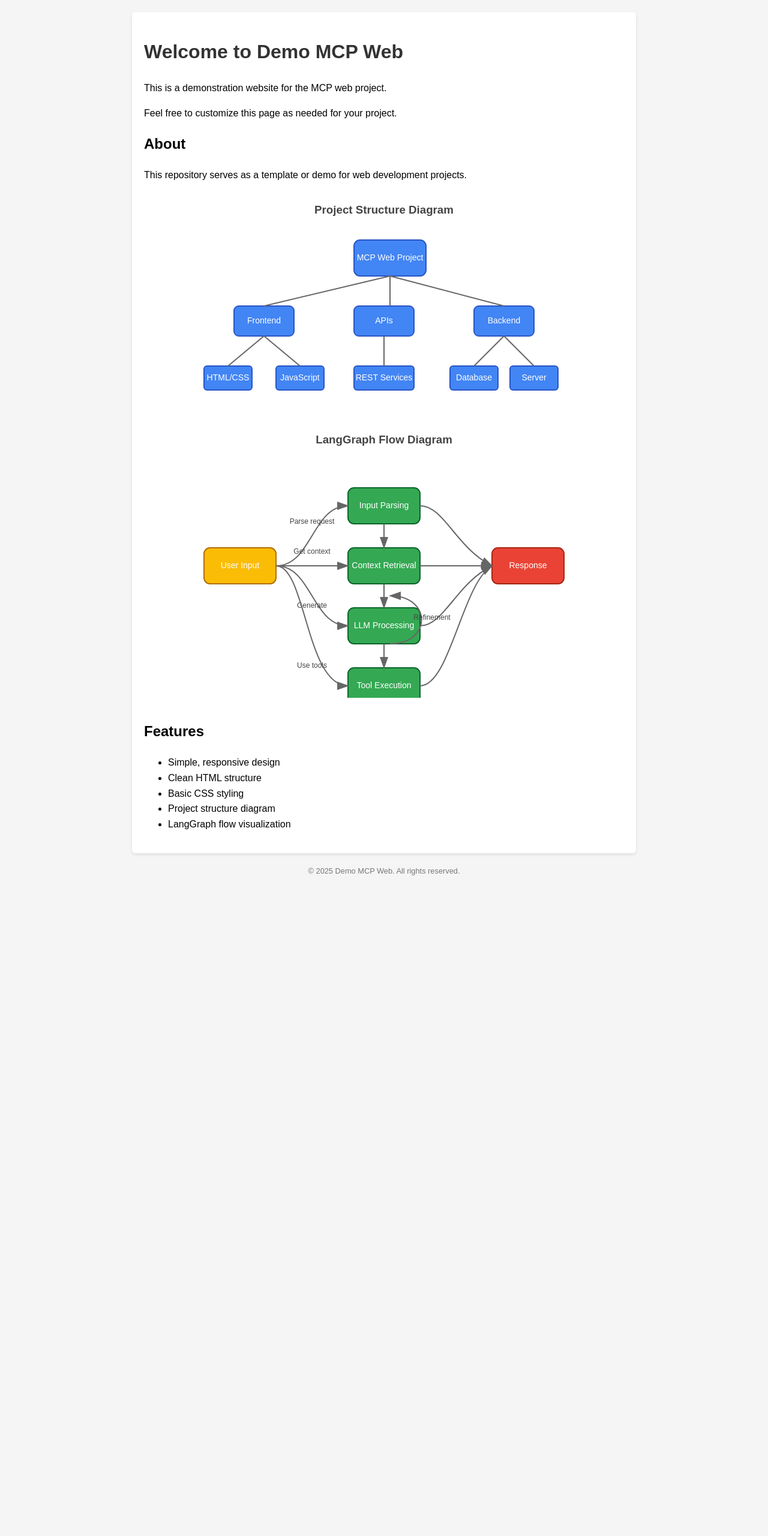
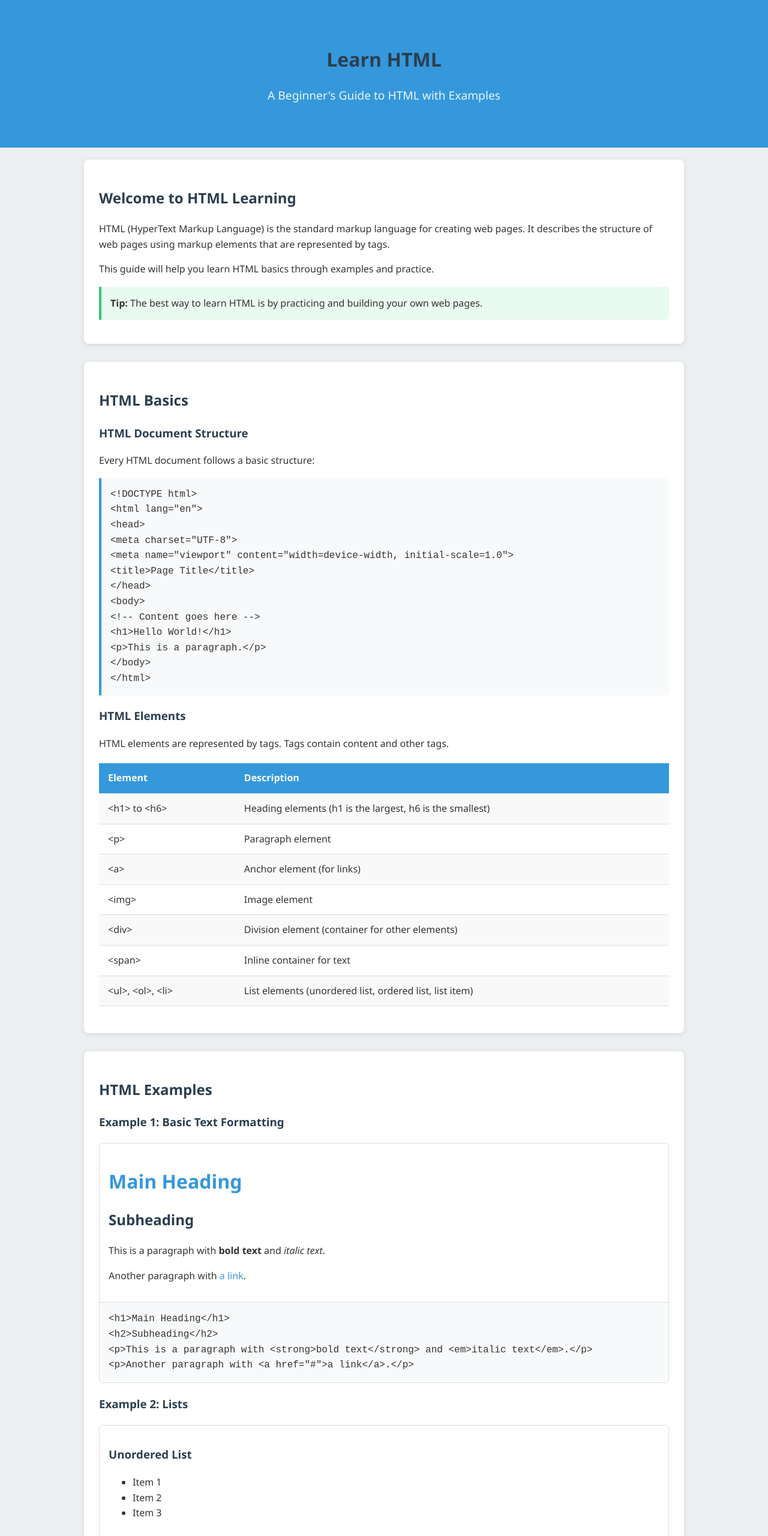
Before and after one commit to asipbajrami/demo-mcp-web, a plain HTML site: page index.html in a window 1280 px wide. Shown: the top 2560 px of the page at 60% size. Before the commit the page ends 1496 px from the top, so only its background shows below. Drawn offline with Linux system fonts and the light colour scheme.

Commit message:
Change page to HTML learning guide with examples

```diff
--- a/index.html
+++ b/index.html
@@ -3,224 +3,417 @@
 <head>
     <meta charset="UTF-8">
     <meta name="viewport" content="width=device-width, initial-scale=1.0">
-    <title>Demo MCP Web</title>
+    <title>Learn HTML - Beginner's Guide</title>
     <style>
+        :root {
+            --primary-color: #3498db;
+            --secondary-color: #2ecc71;
+            --accent-color: #f39c12;
+            --dark-color: #2c3e50;
+            --light-color: #ecf0f1;
+            --text-color: #333;
+            --code-bg: #f8f9fa;
+        }
+
         body {
-            font-family: Arial, sans-serif;
+            font-family: 'Segoe UI', Tahoma, Geneva, Verdana, sans-serif;
             line-height: 1.6;
             margin: 0;
-            padding: 20px;
-            background-color: #f5f5f5;
+            padding: 0;
+            color: var(--text-color);
+            background-color: var(--light-color);
         }
-        .container {
-            max-width: 800px;
-            margin: 0 auto;
-            background-color: white;
-            padding: 20px;
-            border-radius: 5px;
-            box-shadow: 0 2px 5px rgba(0,0,0,0.1);
-        }
-        h1 {
-            color: #333;
-        }
-        footer {
-            margin-top: 20px;
-            text-align: center;
-            font-size: 0.8em;
-            color: #777;
-        }
-        .diagram-container {
-            margin: 30px 0;
+
+        header {
+            background-color: var(--primary-color);
+            color: white;
+            padding: 2rem 0;
             text-align: center;
         }
-        .diagram-node {
-            fill: #4285f4;
-            stroke: #2a56c6;
-            stroke-width: 2;
+
+        .container {
+            max-width: 1000px;
+            margin: 0 auto;
+            padding: 20px;
         }
-        .diagram-text {
-            font-family: Arial, sans-serif;
-            font-size: 14px;
-            fill: white;
-            text-anchor: middle;
-            dominant-baseline: middle;
+
+        h1, h2, h3 {
+            color: var(--dark-color);
         }
-        .diagram-line {
-            stroke: #666;
-            stroke-width: 2;
+
+        h1 {
+            margin-bottom: 0.5rem;
         }
-        .diagram-heading {
-            margin-bottom: 15px;
-            color: #444;
+
+        .tagline {
+            font-size: 1.2rem;
+            opacity: 0.9;
         }
-        .langgraph-node {
-            fill: #34a853;
-            stroke: #0d652d;
-            stroke-width: 2;
+
+        .section {
+            background-color: white;
+            border-radius: 8px;
+            box-shadow: 0 2px 10px rgba(0,0,0,0.1);
+            padding: 25px;
+            margin-bottom: 30px;
         }
-        .langgraph-node-input {
-            fill: #fbbc05;
-            stroke: #b26e00;
-            stroke-width: 2;
+
+        .code-block {
+            background-color: var(--code-bg);
+            border-left: 4px solid var(--primary-color);
+            padding: 15px;
+            margin: 15px 0;
+            border-radius: 0 5px 5px 0;
+            overflow-x: auto;
+            font-family: 'Courier New', Courier, monospace;
         }
-        .langgraph-node-output {
-            fill: #ea4335;
-            stroke: #a52714;
-            stroke-width: 2;
+
+        .example-container {
+            border: 1px solid #ddd;
+            border-radius: 5px;
+            margin: 20px 0;
+            overflow: hidden;
         }
-        .langgraph-arrow {
-            stroke: #666;
-            stroke-width: 2;
-            fill: none;
+
+        .example-preview {
+            padding: 15px;
+            background-color: white;
+            border-bottom: 1px solid #ddd;
         }
-        .langgraph-arrowhead {
-            fill: #666;
+
+        .example-code {
+            background-color: var(--code-bg);
+            padding: 15px;
+            margin: 0;
+            font-family: 'Courier New', Courier, monospace;
         }
-        .langgraph-text {
-            font-family: Arial, sans-serif;
-            font-size: 14px;
-            fill: white;
-            text-anchor: middle;
-            dominant-baseline: middle;
+
+        .tabs {
+            display: flex;
+            background-color: #f1f1f1;
         }
-        .langgraph-label {
-            font-family: Arial, sans-serif;
-            font-size: 12px;
-            fill: #444;
-            text-anchor: middle;
+
+        .tab {
+            padding: 10px 15px;
+            cursor: pointer;
+            border: none;
+            background: #f1f1f1;
+        }
+
+        .tab.active {
+            background-color: var(--primary-color);
+            color: white;
+        }
+
+        .topic-card {
+            background-color: white;
+            border-radius: 8px;
+            box-shadow: 0 2px 5px rgba(0,0,0,0.1);
+            padding: 20px;
+            margin-bottom: 20px;
+            border-top: 4px solid var(--primary-color);
+        }
+
+        .tip {
+            background-color: rgba(46, 204, 113, 0.1);
+            border-left: 4px solid var(--secondary-color);
+            padding: 15px;
+            margin: 15px 0;
+            border-radius: 0 5px 5px 0;
+        }
+
+        .warning {
+            background-color: rgba(243, 156, 18, 0.1);
+            border-left: 4px solid var(--accent-color);
+            padding: 15px;
+            margin: 15px 0;
+            border-radius: 0 5px 5px 0;
+        }
+
+        table {
+            width: 100%;
+            border-collapse: collapse;
+            margin: 20px 0;
+        }
+
+        th, td {
+            padding: 12px 15px;
+            text-align: left;
+            border-bottom: 1px solid #ddd;
+        }
+
+        th {
+            background-color: var(--primary-color);
+            color: white;
+        }
+
+        tr:nth-child(even) {
+            background-color: #f9f9f9;
+        }
+
+        footer {
+            background-color: var(--dark-color);
+            color: white;
+            text-align: center;
+            padding: 20px 0;
+            margin-top: 40px;
         }
     </style>
 </head>
 <body>
+    <header>
+        <div class="container">
+            <h1>Learn HTML</h1>
+            <p class="tagline">A Beginner's Guide to HTML with Examples</p>
+        </div>
+    </header>
+
     <div class="container">
-        <h1>Welcome to Demo MCP Web</h1>
-        <p>This is a demonstration website for the MCP web project.</p>
-        <p>Feel free to customize this page as needed for your project.</p>
+        <div class="section">
+            <h2>Welcome to HTML Learning</h2>
+            <p>HTML (HyperText Markup Language) is the standard markup language for creating web pages. It describes the structure of web pages using markup elements that are represented by tags.</p>
+            <p>This guide will help you learn HTML basics through examples and practice.</p>
 
-        <h2>About</h2>
-        <p>This repository serves as a template or demo for web development projects.</p>
-
-        <div class="diagram-container">
-            <h3 class="diagram-heading">Project Structure Diagram</h3>
-            <svg width="700" height="300" viewBox="0 0 700 300">
-                <!-- Main node -->
-                <rect x="300" y="20" width="120" height="60" rx="10" class="diagram-node" />
-                <text x="360" y="50" class="diagram-text">MCP Web Project</text>
-
-                <!-- First level nodes -->
-                <rect x="100" y="130" width="100" height="50" rx="8" class="diagram-node" />
-                <text x="150" y="155" class="diagram-text">Frontend</text>
-
-                <rect x="300" y="130" width="100" height="50" rx="8" class="diagram-node" />
-                <text x="350" y="155" class="diagram-text">APIs</text>
-
-                <rect x="500" y="130" width="100" height="50" rx="8" class="diagram-node" />
-                <text x="550" y="155" class="diagram-text">Backend</text>
-
-                <!-- Second level nodes -->
-                <rect x="50" y="230" width="80" height="40" rx="5" class="diagram-node" />
-                <text x="90" y="250" class="diagram-text">HTML/CSS</text>
-
-                <rect x="170" y="230" width="80" height="40" rx="5" class="diagram-node" />
-                <text x="210" y="250" class="diagram-text">JavaScript</text>
-
-                <rect x="300" y="230" width="100" height="40" rx="5" class="diagram-node" />
-                <text x="350" y="250" class="diagram-text">REST Services</text>
-
-                <rect x="460" y="230" width="80" height="40" rx="5" class="diagram-node" />
-                <text x="500" y="250" class="diagram-text">Database</text>
-
-                <rect x="560" y="230" width="80" height="40" rx="5" class="diagram-node" />
-                <text x="600" y="250" class="diagram-text">Server</text>
-
-                <!-- Connecting lines -->
-                <line x1="360" y1="80" x2="360" y2="130" class="diagram-line" />
-                <line x1="360" y1="80" x2="150" y2="130" class="diagram-line" />
-                <line x1="360" y1="80" x2="550" y2="130" class="diagram-line" />
-
-                <line x1="150" y1="180" x2="90" y2="230" class="diagram-line" />
-                <line x1="150" y1="180" x2="210" y2="230" class="diagram-line" />
-
-                <line x1="350" y1="180" x2="350" y2="230" class="diagram-line" />
-
-                <line x1="550" y1="180" x2="500" y2="230" class="diagram-line" />
-                <line x1="550" y1="180" x2="600" y2="230" class="diagram-line" />
-            </svg>
+            <div class="tip">
+                <strong>Tip:</strong> The best way to learn HTML is by practicing and building your own web pages.
+            </div>
         </div>
 
-        <div class="diagram-container">
-            <h3 class="diagram-heading">LangGraph Flow Diagram</h3>
-            <svg width="700" height="400" viewBox="0 0 700 400">
-                <!-- Define arrow marker -->
-                <defs>
-                    <marker id="arrowhead" markerWidth="10" markerHeight="7" refX="9" refY="3.5" orient="auto">
-                        <polygon points="0 0, 10 3.5, 0 7" class="langgraph-arrowhead"/>
-                    </marker>
-                </defs>
+        <div class="section">
+            <h2>HTML Basics</h2>
 
-                <!-- Input node -->
-                <rect x="50" y="150" width="120" height="60" rx="10" class="langgraph-node-input" />
-                <text x="110" y="180" class="langgraph-text">User Input</text>
+            <h3>HTML Document Structure</h3>
+            <p>Every HTML document follows a basic structure:</p>
 
-                <!-- Processing nodes -->
-                <rect x="290" y="50" width="120" height="60" rx="10" class="langgraph-node" />
-                <text x="350" y="80" class="langgraph-text">Input Parsing</text>
+            <div class="code-block">
+&lt;!DOCTYPE html&gt;<br>
+&lt;html lang="en"&gt;<br>
+&lt;head&gt;<br>
+    &lt;meta charset="UTF-8"&gt;<br>
+    &lt;meta name="viewport" content="width=device-width, initial-scale=1.0"&gt;<br>
+    &lt;title&gt;Page Title&lt;/title&gt;<br>
+&lt;/head&gt;<br>
+&lt;body&gt;<br>
+    &lt;!-- Content goes here --&gt;<br>
+    &lt;h1&gt;Hello World!&lt;/h1&gt;<br>
+    &lt;p&gt;This is a paragraph.&lt;/p&gt;<br>
+&lt;/body&gt;<br>
+&lt;/html&gt;
+            </div>
 
-                <rect x="290" y="150" width="120" height="60" rx="10" class="langgraph-node" />
-                <text x="350" y="180" class="langgraph-text">Context Retrieval</text>
+            <h3>HTML Elements</h3>
+            <p>HTML elements are represented by tags. Tags contain content and other tags.</p>
 
-                <rect x="290" y="250" width="120" height="60" rx="10" class="langgraph-node" />
-                <text x="350" y="280" class="langgraph-text">LLM Processing</text>
-
-                <rect x="290" y="350" width="120" height="60" rx="10" class="langgraph-node" />
-                <text x="350" y="380" class="langgraph-text">Tool Execution</text>
-
-                <!-- Output node -->
-                <rect x="530" y="150" width="120" height="60" rx="10" class="langgraph-node-output" />
-                <text x="590" y="180" class="langgraph-text">Response</text>
-
-                <!-- Connecting arrows -->
-                <path d="M170 180 C230 180, 230 80, 290 80" class="langgraph-arrow" marker-end="url(#arrowhead)" />
-                <text x="230" y="110" class="langgraph-label">Parse request</text>
-
-                <path d="M170 180 C230 180, 260 180, 290 180" class="langgraph-arrow" marker-end="url(#arrowhead)" />
-                <text x="230" y="160" class="langgraph-label">Get context</text>
-
-                <path d="M170 180 C230 180, 230 280, 290 280" class="langgraph-arrow" marker-end="url(#arrowhead)" />
-                <text x="230" y="250" class="langgraph-label">Generate</text>
-
-                <path d="M170 180 C220 180, 220 380, 290 380" class="langgraph-arrow" marker-end="url(#arrowhead)" />
-                <text x="230" y="350" class="langgraph-label">Use tools</text>
-
-                <!-- Node interconnections -->
-                <path d="M410 80 C450 80, 470 150, 530 180" class="langgraph-arrow" marker-end="url(#arrowhead)" />
-                <path d="M410 180 C450 180, 490 180, 530 180" class="langgraph-arrow" marker-end="url(#arrowhead)" />
-                <path d="M410 280 C450 280, 470 210, 530 180" class="langgraph-arrow" marker-end="url(#arrowhead)" />
-                <path d="M410 380 C460 380, 480 210, 530 180" class="langgraph-arrow" marker-end="url(#arrowhead)" />
-
-                <!-- Feedback loops -->
-                <path d="M350 310 C350 330, 350 330, 350 350" class="langgraph-arrow" marker-end="url(#arrowhead)" />
-                <path d="M350 210 C350 230, 350 230, 350 250" class="langgraph-arrow" marker-end="url(#arrowhead)" />
-                <path d="M350 110 C350 130, 350 130, 350 150" class="langgraph-arrow" marker-end="url(#arrowhead)" />
-
-                <!-- Conditional branch -->
-                <path d="M360 310 C430 310, 430 230, 360 230" class="langgraph-arrow" marker-end="url(#arrowhead)" />
-                <text x="430" y="270" class="langgraph-label">Refinement</text>
-            </svg>
+            <table>
+                <tr>
+                    <th>Element</th>
+                    <th>Description</th>
+                </tr>
+                <tr>
+                    <td>&lt;h1&gt; to &lt;h6&gt;</td>
+                    <td>Heading elements (h1 is the largest, h6 is the smallest)</td>
+                </tr>
+                <tr>
+                    <td>&lt;p&gt;</td>
+                    <td>Paragraph element</td>
+                </tr>
+                <tr>
+                    <td>&lt;a&gt;</td>
+                    <td>Anchor element (for links)</td>
+                </tr>
+                <tr>
+                    <td>&lt;img&gt;</td>
+                    <td>Image element</td>
+                </tr>
+                <tr>
+                    <td>&lt;div&gt;</td>
+                    <td>Division element (container for other elements)</td>
+                </tr>
+                <tr>
+                    <td>&lt;span&gt;</td>
+                    <td>Inline container for text</td>
+                </tr>
+                <tr>
+                    <td>&lt;ul&gt;, &lt;ol&gt;, &lt;li&gt;</td>
+                    <td>List elements (unordered list, ordered list, list item)</td>
+                </tr>
+            </table>
         </div>
 
-        <h2>Features</h2>
-        <ul>
-            <li>Simple, responsive design</li>
-            <li>Clean HTML structure</li>
-            <li>Basic CSS styling</li>
-            <li>Project structure diagram</li>
-            <li>LangGraph flow visualization</li>
-        </ul>
+        <div class="section">
+            <h2>HTML Examples</h2>
+
+            <h3>Example 1: Basic Text Formatting</h3>
+            <div class="example-container">
+                <div class="example-preview">
+                    <h1 style="color: #3498db;">Main Heading</h1>
+                    <h2>Subheading</h2>
+                    <p>This is a paragraph with <strong>bold text</strong> and <em>italic text</em>.</p>
+                    <p>Another paragraph with <a href="#" style="color: #3498db; text-decoration: none;">a link</a>.</p>
+                </div>
+                <div class="example-code">
+&lt;h1&gt;Main Heading&lt;/h1&gt;<br>
+&lt;h2&gt;Subheading&lt;/h2&gt;<br>
+&lt;p&gt;This is a paragraph with &lt;strong&gt;bold text&lt;/strong&gt; and &lt;em&gt;italic text&lt;/em&gt;.&lt;/p&gt;<br>
+&lt;p&gt;Another paragraph with &lt;a href="#"&gt;a link&lt;/a&gt;.&lt;/p&gt;
+                </div>
+            </div>
+
+            <h3>Example 2: Lists</h3>
+            <div class="example-container">
+                <div class="example-preview">
+                    <h3>Unordered List</h3>
+                    <ul>
+                        <li>Item 1</li>
+                        <li>Item 2</li>
+                        <li>Item 3</li>
+                    </ul>
+
+                    <h3>Ordered List</h3>
+                    <ol>
+                        <li>First item</li>
+                        <li>Second item</li>
+                        <li>Third item</li>
+                    </ol>
+                </div>
+                <div class="example-code">
+&lt;h3&gt;Unordered List&lt;/h3&gt;<br>
+&lt;ul&gt;<br>
+    &lt;li&gt;Item 1&lt;/li&gt;<br>
+    &lt;li&gt;Item 2&lt;/li&gt;<br>
+    &lt;li&gt;Item 3&lt;/li&gt;<br>
+&lt;/ul&gt;<br>
+<br>
+&lt;h3&gt;Ordered List&lt;/h3&gt;<br>
+&lt;ol&gt;<br>
+    &lt;li&gt;First item&lt;/li&gt;<br>
+    &lt;li&gt;Second item&lt;/li&gt;<br>
+    &lt;li&gt;Third item&lt;/li&gt;<br>
+&lt;/ol&gt;
+                </div>
+            </div>
+
+            <h3>Example 3: Images and Links</h3>
+            <div class="example-container">
+                <div class="example-preview">
+                    <h3>Image Example</h3>
+                    <img src="https://via.placeholder.com/300x150" alt="Placeholder Image" style="max-width: 100%; height: auto;">
+
+                    <h3>Link Example</h3>
+                    <p>Visit <a href="https://www.example.com" target="_blank" style="color: #3498db; text-decoration: none;">Example.com</a></p>
+                </div>
+                <div class="example-code">
+&lt;h3&gt;Image Example&lt;/h3&gt;<br>
+&lt;img src="https://via.placeholder.com/300x150" alt="Placeholder Image"&gt;<br>
+<br>
+&lt;h3&gt;Link Example&lt;/h3&gt;<br>
+&lt;p&gt;Visit &lt;a href="https://www.example.com" target="_blank"&gt;Example.com&lt;/a&gt;&lt;/p&gt;
+                </div>
+            </div>
+
+            <h3>Example 4: Table</h3>
+            <div class="example-container">
+                <div class="example-preview">
+                    <table style="width:100%; border-collapse: collapse;">
+                        <tr style="background-color: #3498db; color: white;">
+                            <th style="padding: 8px; text-align: left; border: 1px solid #ddd;">Name</th>
+                            <th style="padding: 8px; text-align: left; border: 1px solid #ddd;">Age</th>
+                            <th style="padding: 8px; text-align: left; border: 1px solid #ddd;">Country</th>
+                        </tr>
+                        <tr>
+                            <td style="padding: 8px; text-align: left; border: 1px solid #ddd;">John Doe</td>
+                            <td style="padding: 8px; text-align: left; border: 1px solid #ddd;">28</td>
+                            <td style="padding: 8px; text-align: left; border: 1px solid #ddd;">USA</td>
+                        </tr>
+                        <tr style="background-color: #f2f2f2;">
+                            <td style="padding: 8px; text-align: left; border: 1px solid #ddd;">Jane Smith</td>
+                            <td style="padding: 8px; text-align: left; border: 1px solid #ddd;">32</td>
+                            <td style="padding: 8px; text-align: left; border: 1px solid #ddd;">Canada</td>
+                        </tr>
+                    </table>
+                </div>
+                <div class="example-code">
+&lt;table&gt;<br>
+    &lt;tr&gt;<br>
+        &lt;th&gt;Name&lt;/th&gt;<br>
+        &lt;th&gt;Age&lt;/th&gt;<br>
+        &lt;th&gt;Country&lt;/th&gt;<br>
+    &lt;/tr&gt;<br>
+    &lt;tr&gt;<br>
+        &lt;td&gt;John Doe&lt;/td&gt;<br>
+        &lt;td&gt;28&lt;/td&gt;<br>
+        &lt;td&gt;USA&lt;/td&gt;<br>
+    &lt;/tr&gt;<br>
+    &lt;tr&gt;<br>
+        &lt;td&gt;Jane Smith&lt;/td&gt;<br>
+        &lt;td&gt;32&lt;/td&gt;<br>
+        &lt;td&gt;Canada&lt;/td&gt;<br>
+    &lt;/tr&gt;<br>
+&lt;/table&gt;
+                </div>
+            </div>
+        </div>
+
+        <div class="section">
+            <h2>HTML Forms</h2>
+            <p>Forms are used to collect user input. Here's a simple contact form example:</p>
+
+            <div class="example-container">
+                <div class="example-preview">
+                    <form style="max-width: 400px; margin: 0 auto;">
+                        <div style="margin-bottom: 15px;">
+                            <label for="name" style="display: block; margin-bottom: 5px;">Name:</label>
+                            <input type="text" id="name" name="name" style="width: 100%; padding: 8px; border: 1px solid #ddd; border-radius: 4px;">
+                        </div>
+                        <div style="margin-bottom: 15px;">
+                            <label for="email" style="display: block; margin-bottom: 5px;">Email:</label>
+                            <input type="email" id="email" name="email" style="width: 100%; padding: 8px; border: 1px solid #ddd; border-radius: 4px;">
+                        </div>
+                        <div style="margin-bottom: 15px;">
+                            <label for="message" style="display: block; margin-bottom: 5px;">Message:</label>
+                            <textarea id="message" name="message" rows="4" style="width: 100%; padding: 8px; border: 1px solid #ddd; border-radius: 4px;"></textarea>
+                        </div>
+                        <button type="submit" style="background-color: #3498db; color: white; border: none; padding: 10px 15px; border-radius: 4px; cursor: pointer;">Submit</button>
+                    </form>
+                </div>
+                <div class="example-code">
+&lt;form&gt;<br>
+    &lt;div&gt;<br>
+        &lt;label for="name"&gt;Name:&lt;/label&gt;<br>
+        &lt;input type="text" id="name" name="name"&gt;<br>
+    &lt;/div&gt;<br>
+    &lt;div&gt;<br>
+        &lt;label for="email"&gt;Email:&lt;/label&gt;<br>
+        &lt;input type="email" id="email" name="email"&gt;<br>
+    &lt;/div&gt;<br>
+    &lt;div&gt;<br>
+        &lt;label for="message"&gt;Message:&lt;/label&gt;<br>
+        &lt;textarea id="message" name="message" rows="4"&gt;&lt;/textarea&gt;<br>
+    &lt;/div&gt;<br>
+    &lt;button type="submit"&gt;Submit&lt;/button&gt;<br>
+&lt;/form&gt;
+                </div>
+            </div>
+
+            <div class="warning">
+                <strong>Important:</strong> Always validate user input both on the client side (with HTML5 validation attributes) and on the server side.
+            </div>
+        </div>
+
+        <div class="section">
+            <h2>Resources for Learning HTML</h2>
+            <ul>
+                <li>MDN Web Docs: <a href="https://developer.mozilla.org/en-US/docs/Web/HTML" style="color: #3498db; text-decoration: none;">https://developer.mozilla.org/en-US/docs/Web/HTML</a></li>
+                <li>W3Schools HTML Tutorial: <a href="https://www.w3schools.com/html/" style="color: #3498db; text-decoration: none;">https://www.w3schools.com/html/</a></li>
+                <li>freeCodeCamp HTML Course: <a href="https://www.freecodecamp.org/learn/responsive-web-design/" style="color: #3498db; text-decoration: none;">https://www.freecodecamp.org/learn/responsive-web-design/</a></li>
+            </ul>
+        </div>
     </div>
 
     <footer>
-        <p>&copy; 2025 Demo MCP Web. All rights reserved.</p>
+        <div class="container">
+            <p>&copy; 2025 Learn HTML - A Beginner's Guide. All rights reserved.</p>
+        </div>
     </footer>
 </body>
 </html>
```
